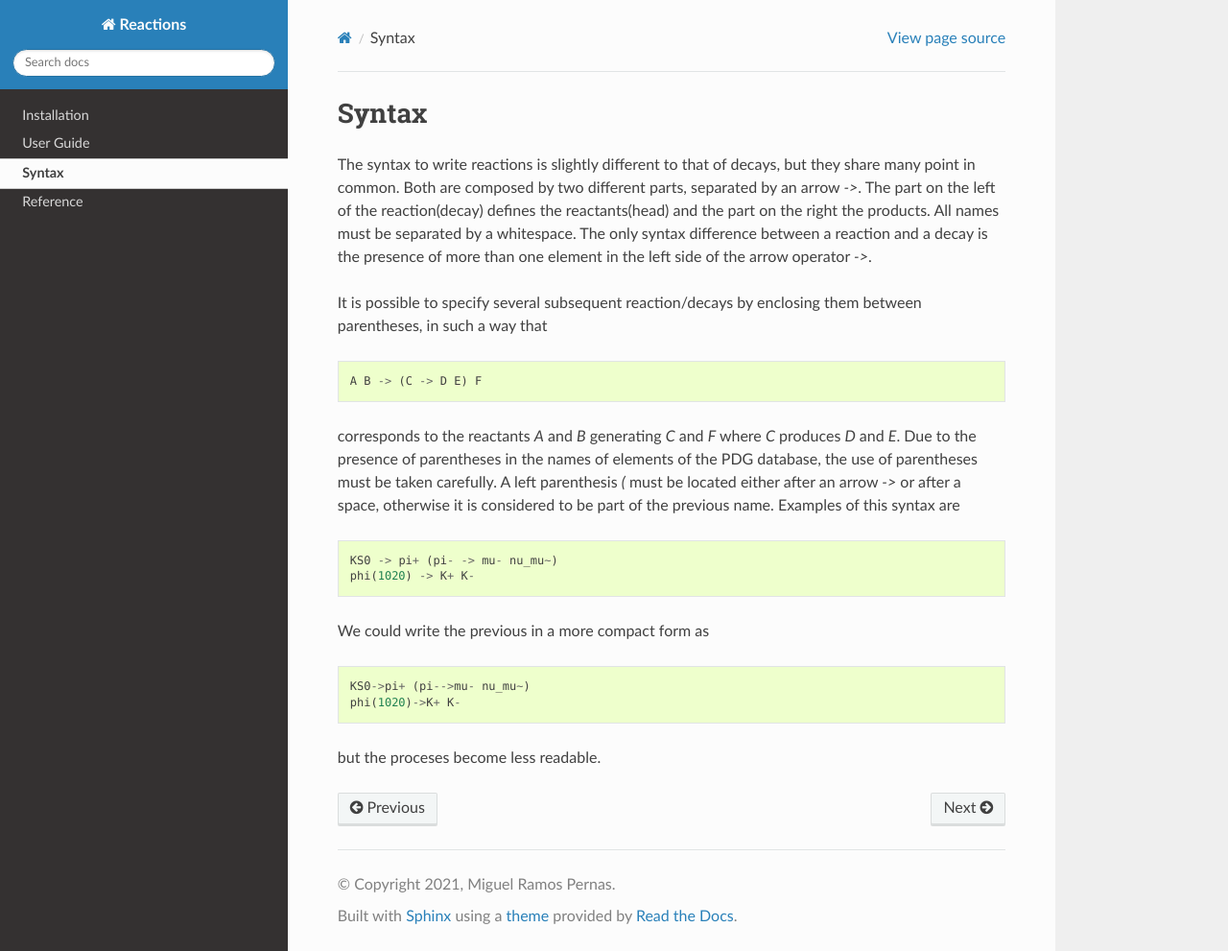
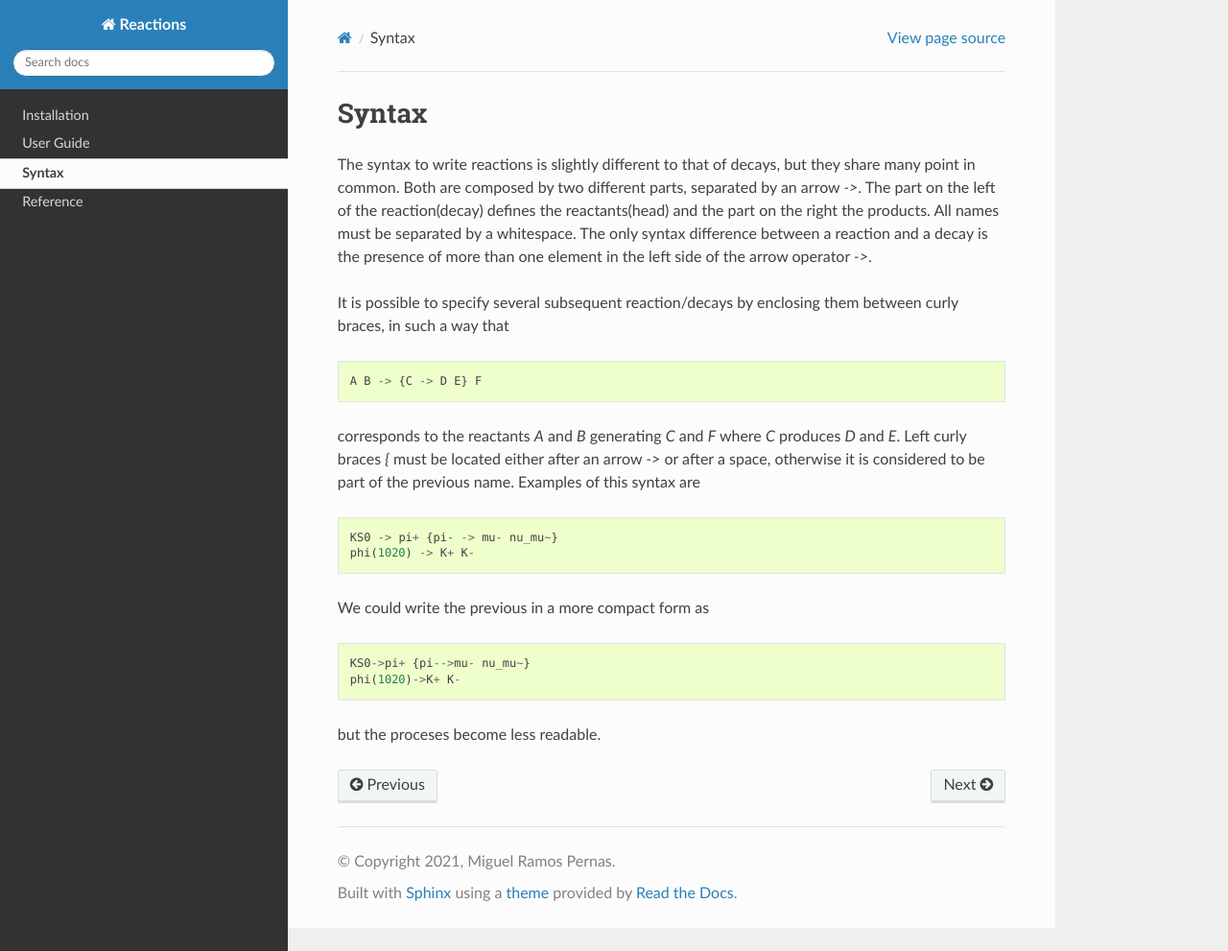
Before and after one commit to mramospe/reactions, a Sphinx documentation site: the page built from docs/source/syntax.rst, in a window 1280 px wide and 991 px high. Shown: the whole window at 96% size. Built offline with Sphinx 7.4.7 and the Read the Docs theme 2.0.0, drawn with Linux system fonts in a browser that asks for light colours; the version number could not be read and is left out.

Commit message:
Fix syntax section

```diff
--- a/docs/source/syntax.rst
+++ b/docs/source/syntax.rst
@@ -11,30 +11,28 @@ The only syntax difference between a reaction and a decay is the presence
 of more than one element in the left side of the arrow operator `->`.
 
 It is possible to specify several subsequent reaction/decays by enclosing
-them between parentheses, in such a way that
+them between curly braces, in such a way that
 
 .. code-block::
 
-   A B -> (C -> D E) F
+   A B -> {C -> D E} F
 
 corresponds to the reactants `A` and `B` generating `C` and `F` where `C`
 produces `D` and `E`.
-Due to the presence of parentheses in the names of elements of the PDG
-database, the use of parentheses must be taken carefully.
-A left parenthesis `(` must be located either after an arrow `->` or after
+Left curly braces `{` must be located either after an arrow `->` or after
 a space, otherwise it is considered to be part of the previous name.
 Examples of this syntax are
 
 .. code-block::
 
-   KS0 -> pi+ (pi- -> mu- nu_mu~)
+   KS0 -> pi+ {pi- -> mu- nu_mu~}
    phi(1020) -> K+ K-
 
 We could write the previous in a more compact form as
 
 .. code-block::
 
-   KS0->pi+ (pi-->mu- nu_mu~)
+   KS0->pi+ {pi-->mu- nu_mu~}
    phi(1020)->K+ K-
 
 but the proceses become less readable.
```
